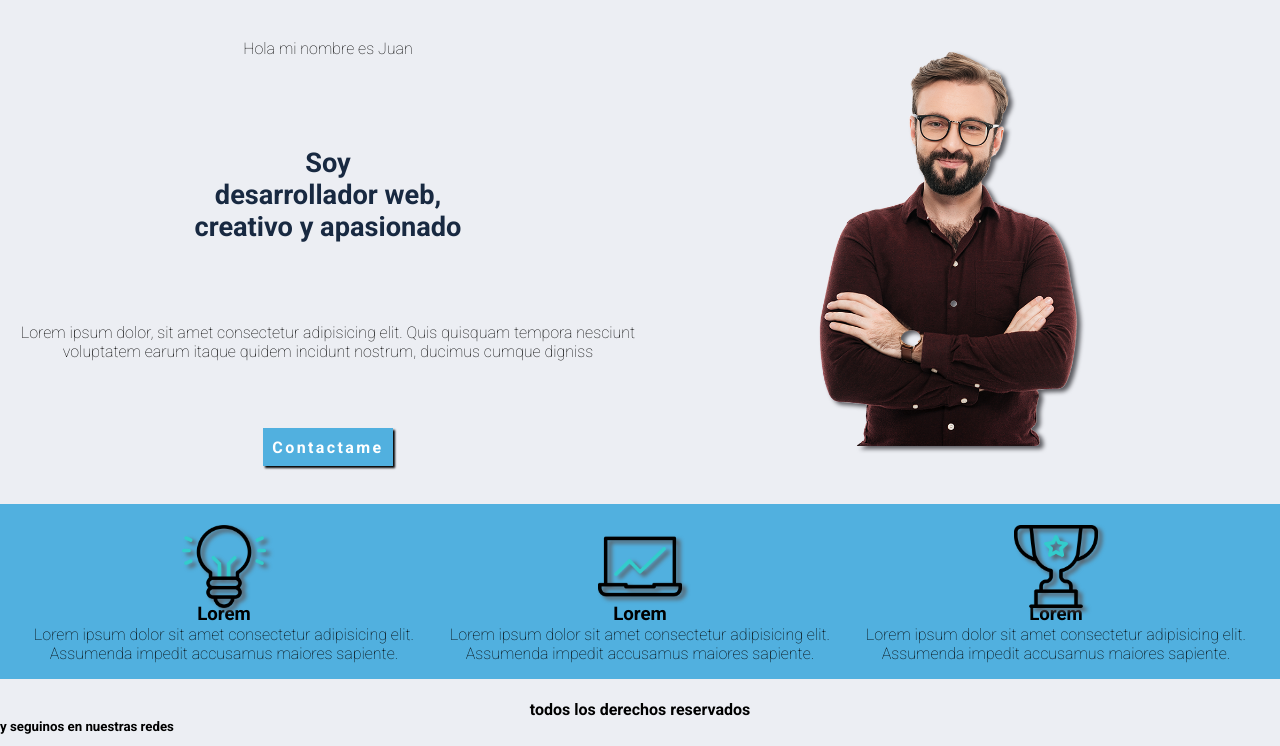
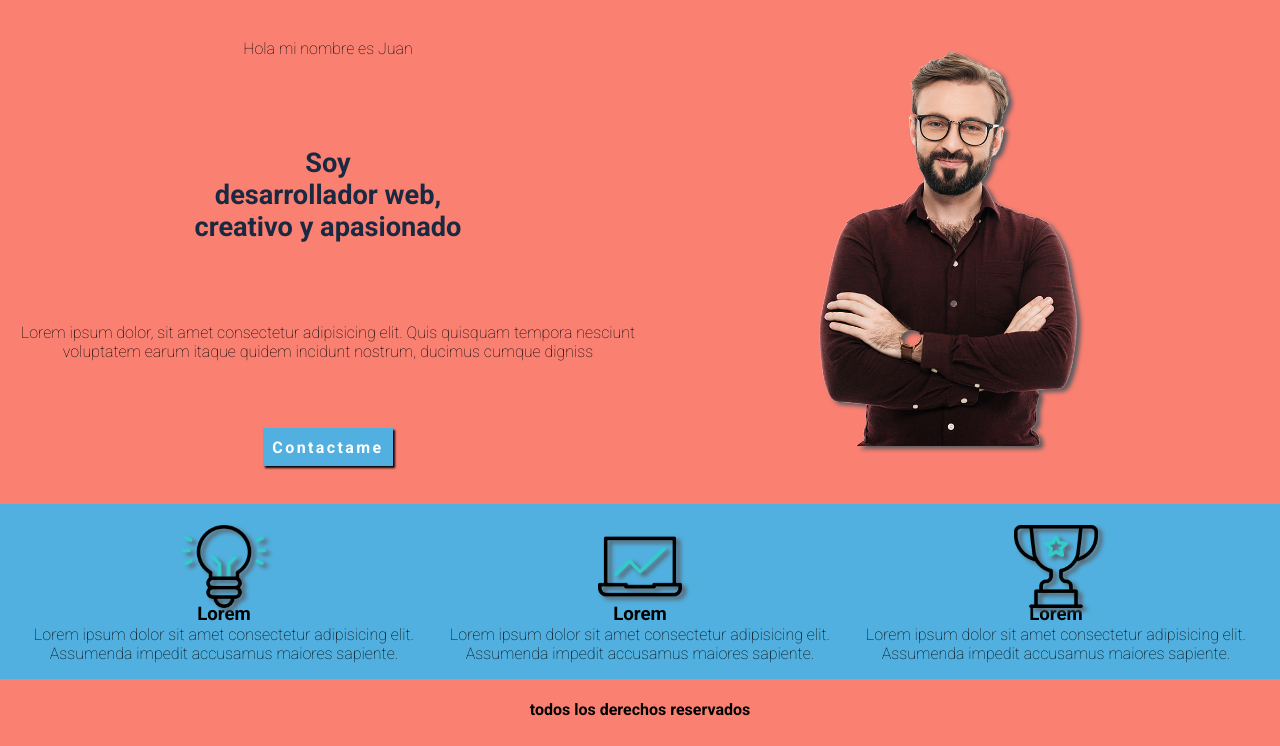
Before and after one commit to waldirhenry/github-hoy, a plain HTML site: page index.html in a window 1280 px wide. Shown: the part 54-800 px from the top of the page. Drawn offline with Linux system fonts and the light colour scheme.

Commit message:
cambio de color de fondo y cambios en el index

```diff
--- a/css/main.css
+++ b/css/main.css
@@ -9,7 +9,7 @@
 /* estilos generales */
 
 body{
-    background-color:#ECEEF3 ;
+    background-color:salmon ;
     font-family:'Roboto', sans-serif;
 }
 
--- a/index.html
+++ b/index.html
@@ -58,7 +58,7 @@
 
         <footer>
             <h4> todos los derechos reservados </h4>
-            <h5> y seguinos en nuestras redes </h5>
+
         </footer>
     </div>
 </body>
```
